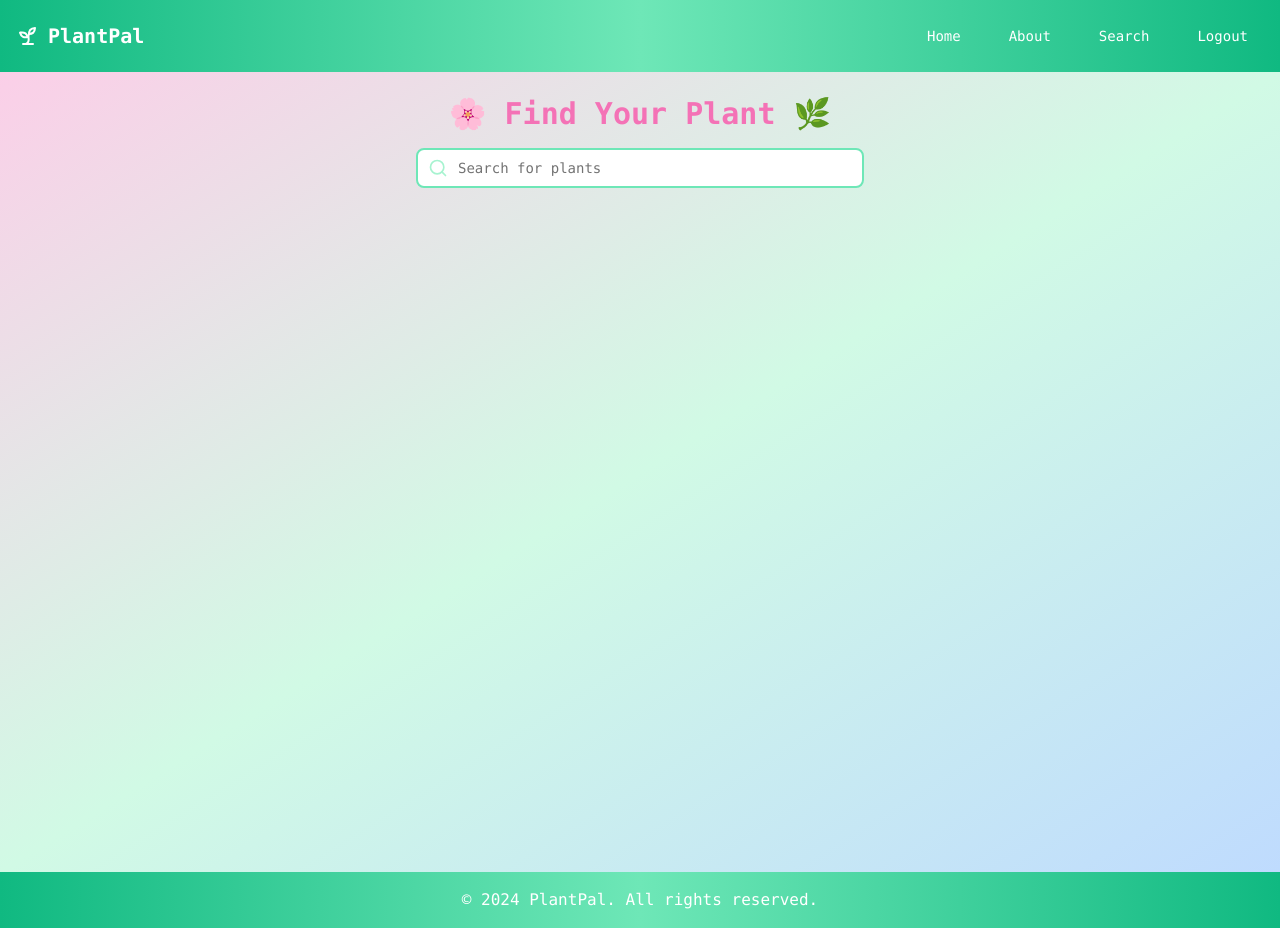
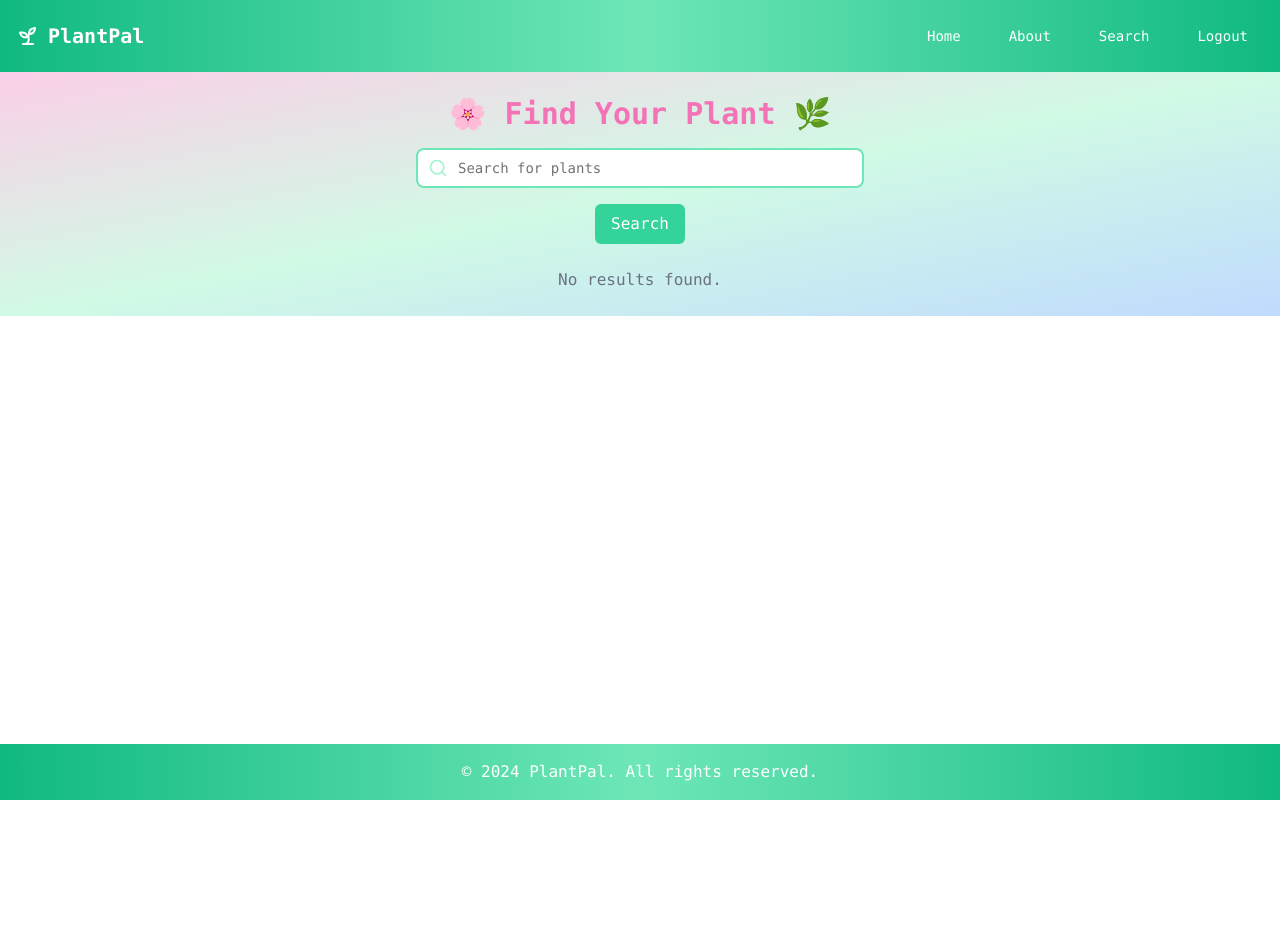
Before and after one commit to cse264/lehigh-cse-264-fall-24-final-project-f24-final-project, a React (Vite) app in the folder client/: page /search in a window 1280 px wide. After the commit the page ends 800 px from the top, so only its background shows below. Built offline with nearby package versions, Linux system fonts and the light colour scheme.

Commit message:
added search for plants

```diff
--- a/client/package.json
+++ b/client/package.json
@@ -22,8 +22,10 @@
     "@radix-ui/react-toast": "^1.2.2",
     "@radix-ui/react-tooltip": "^1.1.4",
     "@react-oauth/google": "^0.12.1",
+    "axios": "^1.7.8",
     "class-variance-authority": "^0.7.0",
     "clsx": "^2.1.1",
+    "dotenv": "^16.4.5",
     "lucide-react": "^0.456.0",
     "react": "^18.3.1",
     "react-dom": "^18.3.1",
--- a/client/src/api/api.js
+++ b/client/src/api/api.js
@@ -1,7 +1,7 @@
+import axios from 'axios'
 // API Requests
 
 // Search bar get request
-
 
 // Get User information from database
 
--- a/client/src/components/pages/Search.jsx
+++ b/client/src/components/pages/Search.jsx
@@ -1,20 +1,71 @@
+import { useState } from "react";
+import axios from "axios";
 import { Input } from "@/components/ui/input";
 import { Search } from "lucide-react";
 
 export default function SearchPage() {
+  const [searchTerm, setSearchTerm] = useState("");
+  const [plants, setPlants] = useState([]);
+  const [loading, setLoading] = useState(false);
+
+  const handleSearch = async () => {
+    if (!searchTerm.trim()) return;
+
+    setLoading(true);
+    try {
+      const response = await axios.get(
+        `https://perenual.com/api/species-list?key=${import.meta.env.VITE_PLANT_API_KEY}&q=${searchTerm}`
+      );
+      const data = response.data.data;
+      console.log("Fetched plants:", data);
+      setPlants(data);
+    } catch (error) {
+      console.error("Error fetching plant data:", error);
+      setPlants([]);
+    } finally {
+      setLoading(false);
+    }
+  };
+
   return (
-    <div className="flex flex-col items-center  h-screen w-screen bg-gradient-to-br from-pink-200 via-emerald-100 to-blue-200 p-6">
+    <div className="flex flex-col items-center  w-screen bg-gradient-to-br from-pink-200 via-emerald-100 to-blue-200 p-6">
       <h1 className="text-3xl font-bold text-pink-400 mb-4">🌸 Find Your Plant 🌿</h1>
       <div className="relative w-full max-w-md">
         <Input
           type="text"
           placeholder="Search for plants"
+          value={searchTerm}
+          onChange={(e) => setSearchTerm(e.target.value)}
           className="pl-10 pr-4 py-2 w-full rounded-lg border-2 border-emerald-300 focus:ring-2 focus:ring-pink-100 focus:outline-none transition-all duration-300"
         />
-        <Search className="absolute left-3 top-1/2 transform -translate-y-1/2 text-emerald-200" size={20} />
+        <Search
+          className="absolute left-3 top-1/2 transform -translate-y-1/2 text-emerald-200"
+          size={20}
+        />
+      </div>
+      <button
+        onClick={handleSearch}
+        className="mt-4 px-4 py-2 rounded-md bg-emerald-400 text-white font-medium hover:bg-emerald-500 transition duration-300"
+      >
+        {loading ? "Searching..." : "Search"}
+      </button>
+      <div className="mt-6 w-full max-w-md text-center">
+        {plants.length > 0 ? (
+          plants.map((plant) => (
+            <div key={plant.id} className="p-4 mb-4 rounded-lg bg-white shadow-md">
+              <h2 className="text-xl font-bold text-emerald-600">{plant.common_name || "Unknown Plant"}</h2>
+              <p className="text-sm text-gray-500">
+                {plant.scientific_name ? `Scientific Name: ${plant.scientific_name}` : "No scientific name available."}
+              </p>
+            </div>
+          ))
+        ) : (
+          <p className="text-gray-500">No results found.</p>
+        )}
       </div>
     </div>
   );
 }
 
+
 //"flex h-10 w-full rounded-md border border-input bg-background px-3 py-2 text-base ring-offset-background file:border-0 file:bg-transparent file:text-sm file:font-medium file:text-foreground placeholder:text-muted-foreground focus-visible:outline-none focus-visible:ring-2 focus-visible:ring-ring focus-visible:ring-offset-2 disabled:cursor-not-allowed disabled:opacity-50 md:text-sm",
```
Also changed, not shown: 1 other file (tests, documents, lock files or other folders).
